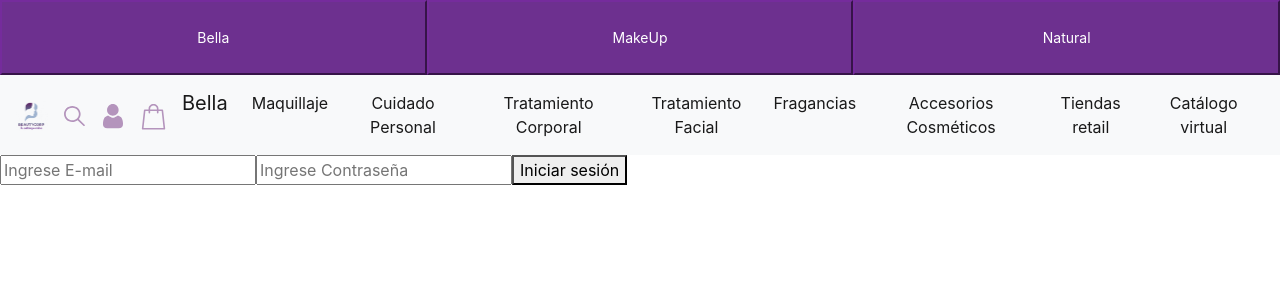
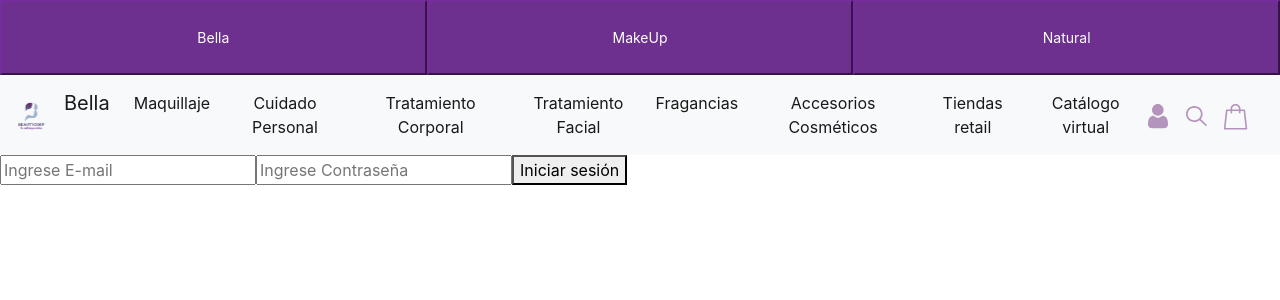
Before and after one commit to MARYRIVERO/Hackaton-interna, a React (Create React App) app in the folder beauty-corp/: page /Login in a window 1280 px wide. Shown: the top 300 px of the page. Built offline with nearby package versions, Linux system fonts and the light colour scheme; the HTML template or start-up script is replaced by a standard one.

Commit message:
Posicionando iconos en menu

```diff
--- a/beauty-corp/src/components/MenuNav.jsx
+++ b/beauty-corp/src/components/MenuNav.jsx
@@ -14,9 +14,6 @@
                 <span className="navbar-toggler-icon"></span>
             </button>
             <a className="navbar-brand" href="./"><img src={imgLogo} className="imgLogo"/></a>
-            <a className="navbar-brand" href="./"><img src={imgSearch}/></a>
-            <a className="navbar-brand" href="./"><img src={imgUser}/></a>
-            <Link to="/ShoppingCart"><a className="navbar-brand" href="./"><img src={imgPurse}/></a></Link>
             <div className="collapse navbar-collapse" id="navbarTogglerDemo01">
                 <ul className="navbar-nav mr-auto mt-2 mt-lg-0">
                     <li className="nav-item active text-center">
@@ -48,6 +45,9 @@
                     </li>
                 </ul>
             </div>
+            <a className="navbar-brand" href="./"><img src={imgUser}/></a>
+            <a className="navbar-brand" href="./"><img src={imgSearch}/></a>
+            <Link to="/ShoppingCart"><a className="navbar-brand" href="./"><img src={imgPurse}/></a></Link>
         </nav>
     )
 };
```
